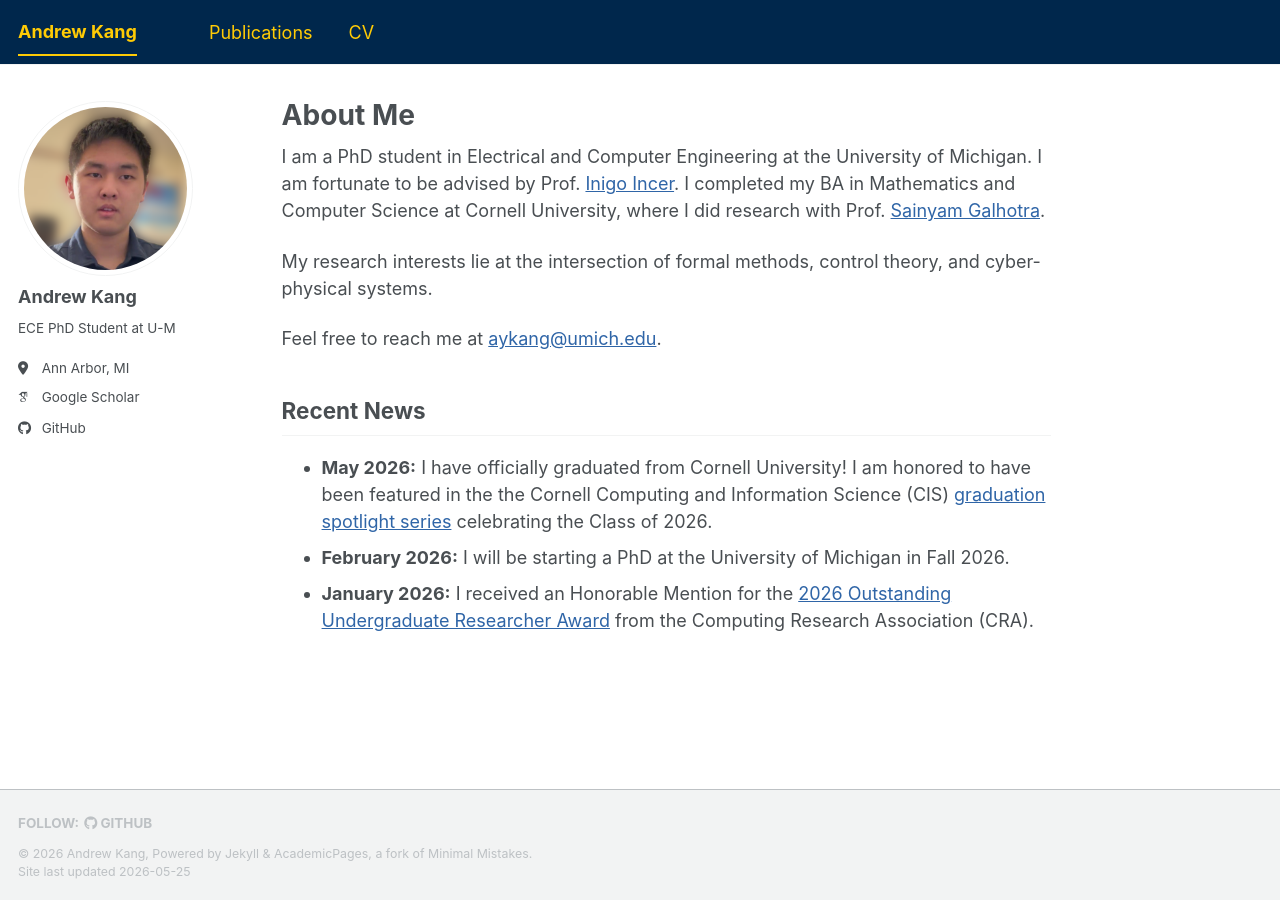
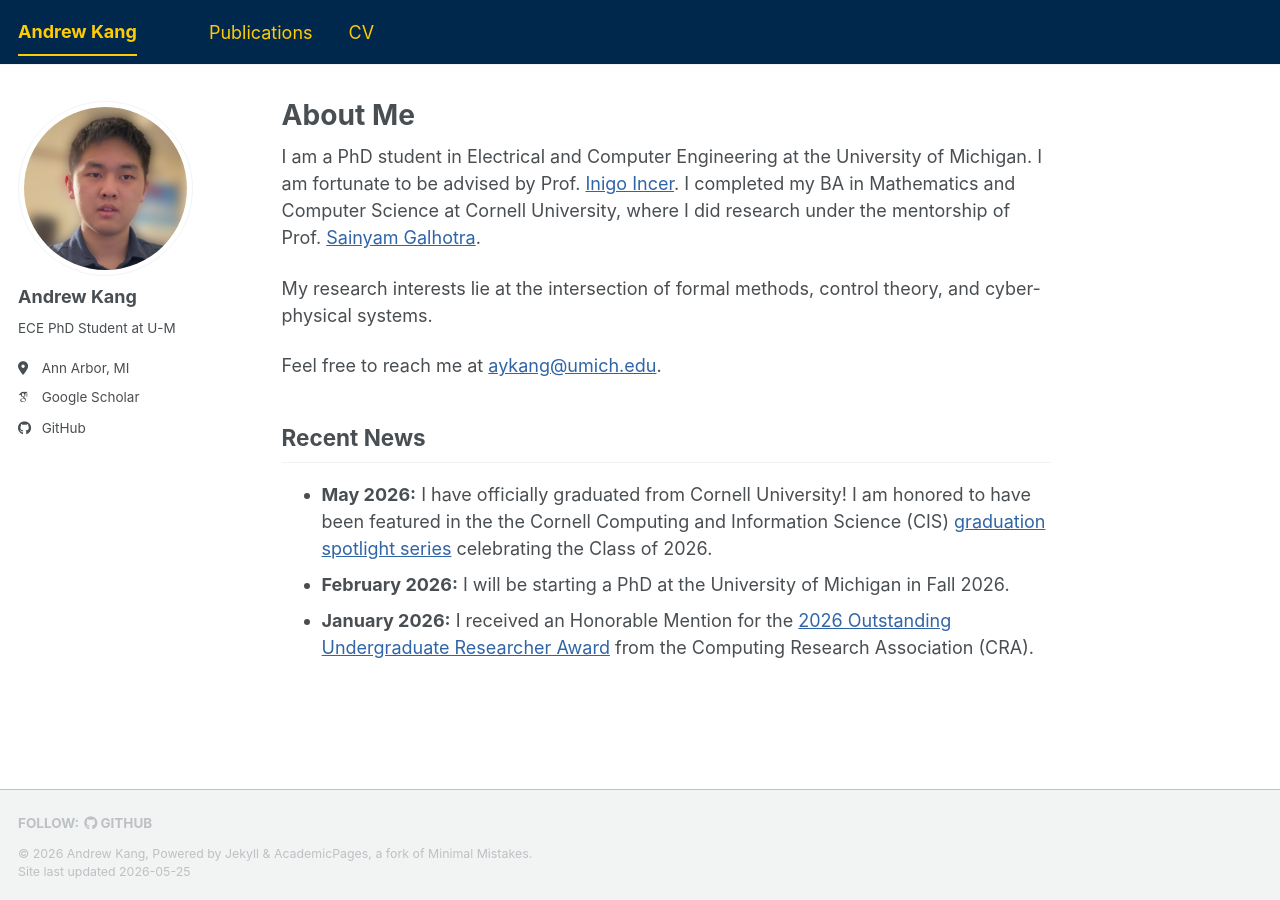
Before and after one commit to andrew-kang/andrew-kang.github.io, a Jekyll site: the page built from _pages/about.md, in a window 1280 px wide. Built offline with Jekyll 4.4.1, drawn with Linux system fonts in a browser that asks for light colours; some web fonts are replaced; a script bundle is joined from its source files by our own code; library files that are not in the unit come from our copies.

Commit message:
fix: reword main page

```diff
--- a/_pages/about.md
+++ b/_pages/about.md
@@ -7,7 +7,7 @@
   - /about.html
 ---
 
-I am a PhD student in Electrical and Computer Engineering at the University of Michigan. I am fortunate to be advised by Prof. [Inigo Incer](https://iincer.github.io/). I completed my BA in Mathematics and Computer Science at Cornell University, where I did research with Prof. [Sainyam Galhotra](https://sainyamgalhotra.com/).
+I am a PhD student in Electrical and Computer Engineering at the University of Michigan. I am fortunate to be advised by Prof. [Inigo Incer](https://iincer.github.io/). I completed my BA in Mathematics and Computer Science at Cornell University, where I did research under the mentorship of Prof. [Sainyam Galhotra](https://sainyamgalhotra.com/).
 
 My research interests lie at the intersection of formal methods, control theory, and cyber-physical systems.
 
```
